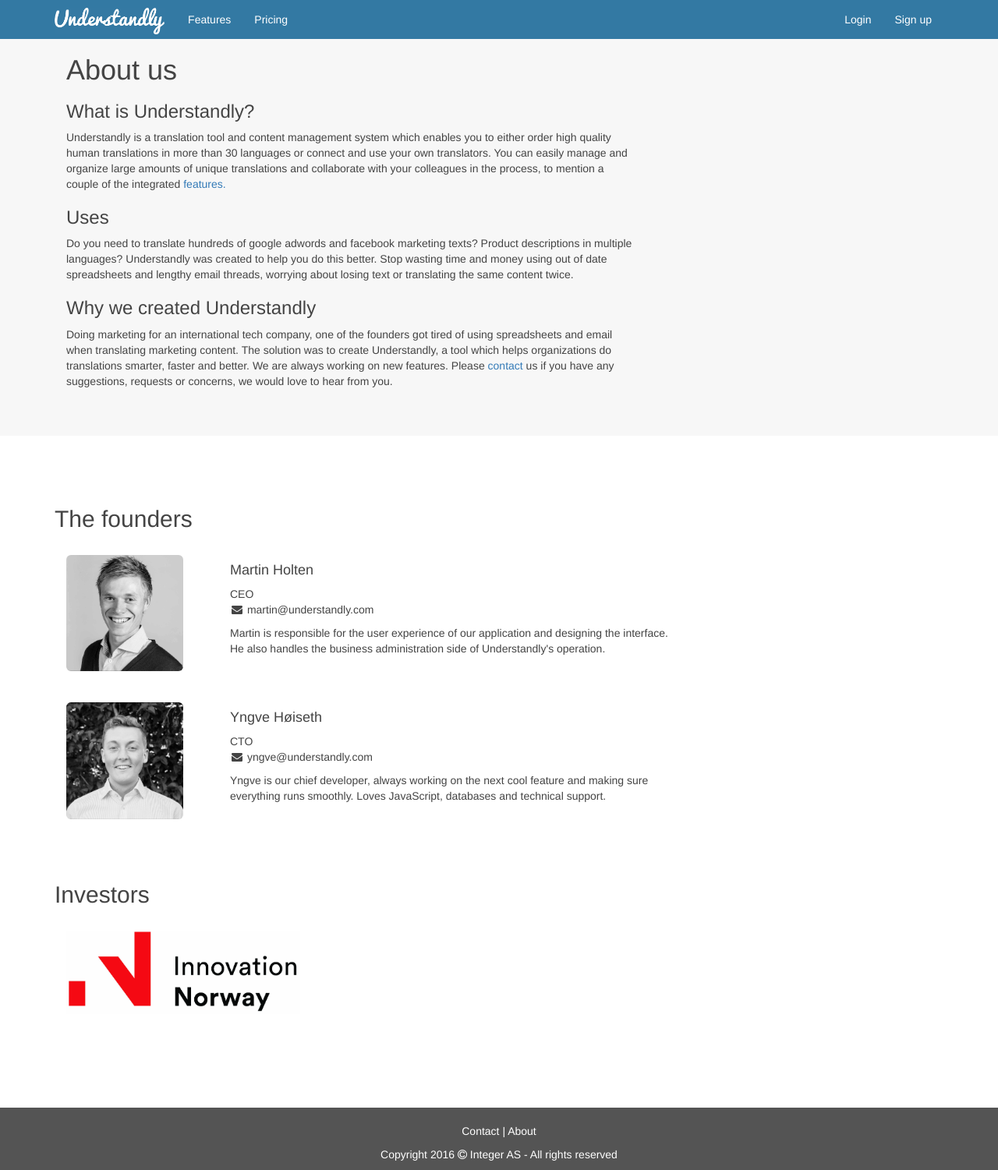
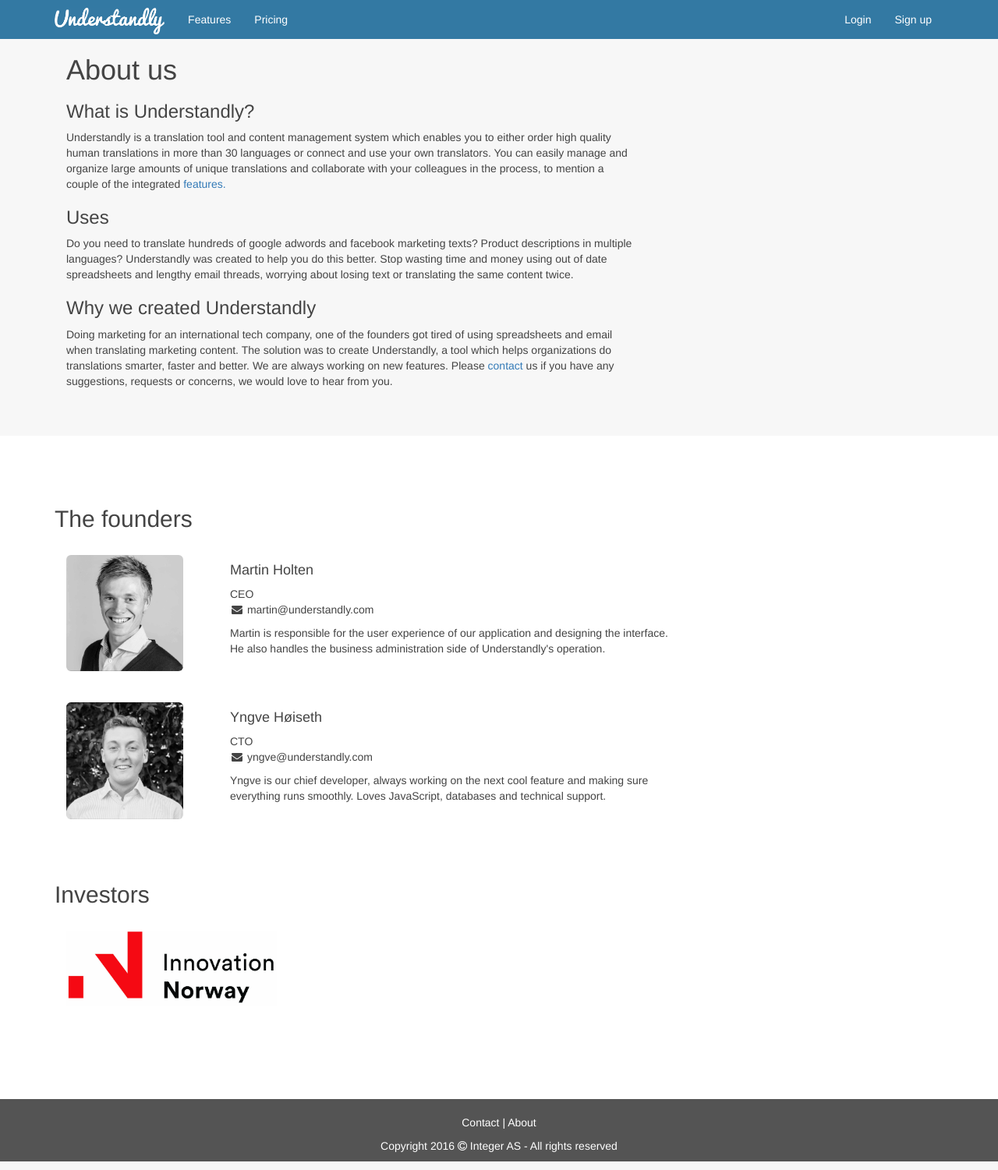
Before and after one commit to yhoiseth/www.understandly.com, a Jekyll site: the page built from about.html, in a window 1280 px wide. Shown: the whole page at 78% size. Built offline with Jekyll 4.4.1, drawn with Linux system fonts in a browser that asks for light colours; nearby versions of some CDN libraries.

Commit message:
Innovation Norway

```diff
--- a/css/main.scss
+++ b/css/main.scss
@@ -62,8 +62,8 @@
 }
 
 .investor-pic {
-    max-height: 300px;
-    max-width: 300px;
+    max-height: 270px;
+    max-width: 270px;
 }
 
 .vcenter {
```
